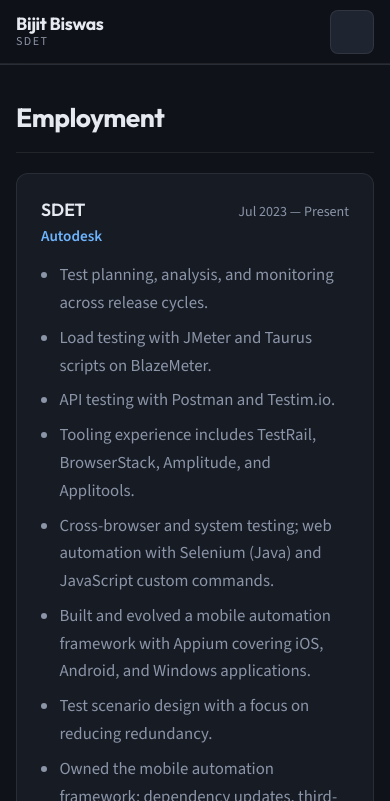
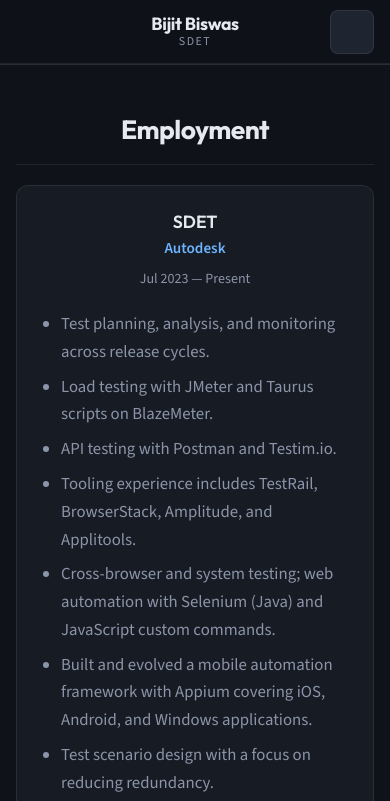
Before and after one commit to bijitbiswas/bijitbiswas.github.io, a plain HTML site: page index.html in a window 390 px wide. Both pictures are taken after a click on the link "View experience". Shown: the top 801 px of the page. Drawn offline with nearby package versions, Linux system fonts and the light colour scheme.

Commit message:
Content shifted to center

```diff
--- a/assets/css/styles.css
+++ b/assets/css/styles.css
@@ -86,11 +86,13 @@ a:focus-visible {
   left: 0;
   right: 0;
   z-index: 100;
-  height: var(--nav-h);
+  min-height: var(--nav-h);
   display: flex;
   align-items: center;
-  justify-content: space-between;
-  padding: 0 clamp(1rem, 4vw, 2.5rem);
+  justify-content: center;
+  flex-wrap: wrap;
+  gap: 0.65rem 2rem;
+  padding: 0.6rem clamp(1rem, 4vw, 2.5rem);
   background: rgba(15, 18, 24, 0.82);
   backdrop-filter: blur(12px);
   border-bottom: 1px solid var(--border);
@@ -99,8 +101,10 @@ a:focus-visible {
 .brand {
   display: flex;
   flex-direction: column;
+  align-items: center;
   gap: 0;
   line-height: 1.15;
+  text-align: center;
 }
 
 .brand-name {
@@ -120,6 +124,10 @@ a:focus-visible {
 
 .nav-toggle {
   display: none;
+  position: absolute;
+  right: clamp(1rem, 4vw, 2.5rem);
+  top: 50%;
+  transform: translateY(-50%);
   flex-direction: column;
   justify-content: center;
   gap: 5px;
@@ -158,6 +166,7 @@ a:focus-visible {
 .nav-list {
   display: flex;
   flex-wrap: wrap;
+  justify-content: center;
   gap: 0.35rem 0.75rem;
   list-style: none;
   margin: 0;
@@ -181,14 +190,15 @@ a:focus-visible {
 }
 
 main {
-  padding-top: var(--nav-h);
+  padding-top: calc(var(--nav-h) + 12px);
 }
 
 .view {
   display: none;
-  min-height: calc(100vh - var(--nav-h));
+  min-height: calc(100vh - var(--nav-h) - 12px);
   padding: clamp(2rem, 5vw, 4rem) clamp(1rem, 4vw, 2.5rem) 4rem;
   animation: fadeIn 280ms ease;
+  text-align: center;
 }
 
 .view.active {
@@ -208,6 +218,7 @@ main {
 
 .hero {
   max-width: 720px;
+  margin: 0 auto;
 }
 
 .hero h1 {
@@ -229,13 +240,14 @@ main {
 .hero-lead {
   font-size: 1.15rem;
   color: var(--text-muted);
-  margin: 0 0 2rem;
+  margin: 0 auto 2rem;
   max-width: 52ch;
 }
 
 .hero-actions {
   display: flex;
   flex-wrap: wrap;
+  justify-content: center;
   gap: 0.75rem;
 }
 
@@ -276,6 +288,7 @@ main {
 
 .section-inner {
   max-width: 720px;
+  margin: 0 auto;
 }
 
 .section-inner h2 {
@@ -286,6 +299,7 @@ main {
   margin: 0 0 1.25rem;
   padding-bottom: 0.75rem;
   border-bottom: 1px solid var(--border);
+  text-align: center;
 }
 
 .prose {
@@ -302,7 +316,9 @@ main {
   border: 1px solid var(--border);
   border-radius: var(--radius);
   padding: 1.35rem 1.5rem;
-  margin-bottom: 1rem;
+  margin: 0 auto 1rem;
+  max-width: 640px;
+  text-align: center;
 }
 
 .card:last-child {
@@ -311,11 +327,13 @@ main {
 
 .card-header {
   display: flex;
+  flex-direction: column;
   flex-wrap: wrap;
-  align-items: baseline;
-  justify-content: space-between;
-  gap: 0.5rem 1rem;
+  align-items: center;
+  justify-content: center;
+  gap: 0.35rem 1rem;
   margin-bottom: 0.75rem;
+  text-align: center;
 }
 
 .card-title {
@@ -336,13 +354,16 @@ main {
 .card-dates {
   font-size: 0.88rem;
   color: var(--text-muted);
-  white-space: nowrap;
+  white-space: normal;
 }
 
 .card ul {
-  margin: 0;
-  padding-left: 1.15rem;
+  margin: 0.5rem auto 0;
+  padding-left: 1.25rem;
   color: var(--text-muted);
+  display: inline-block;
+  text-align: left;
+  max-width: 100%;
 }
 
 .card li {
@@ -356,6 +377,7 @@ main {
 .skill-tags {
   display: flex;
   flex-wrap: wrap;
+  justify-content: center;
   gap: 0.5rem;
   list-style: none;
   padding: 0;
@@ -375,12 +397,15 @@ main {
 .contact-grid {
   display: grid;
   gap: 1rem;
+  justify-items: center;
 }
 
 .contact-item {
   display: flex;
   flex-direction: column;
+  align-items: center;
   gap: 0.25rem;
+  text-align: center;
 }
 
 .contact-item span {
@@ -402,11 +427,13 @@ main {
 }
 
 .project-links li {
-  margin-bottom: 1rem;
+  margin: 0 auto 1rem;
+  max-width: 640px;
   padding: 1rem 1.25rem;
   background: var(--bg-elevated);
   border: 1px solid var(--border);
   border-radius: var(--radius);
+  text-align: center;
 }
 
 .project-links li:last-child {
@@ -450,6 +477,7 @@ main {
 
   .nav-list {
     flex-direction: column;
+    align-items: center;
     padding: 1rem 1.25rem 1.25rem;
     gap: 0.15rem;
   }
```
